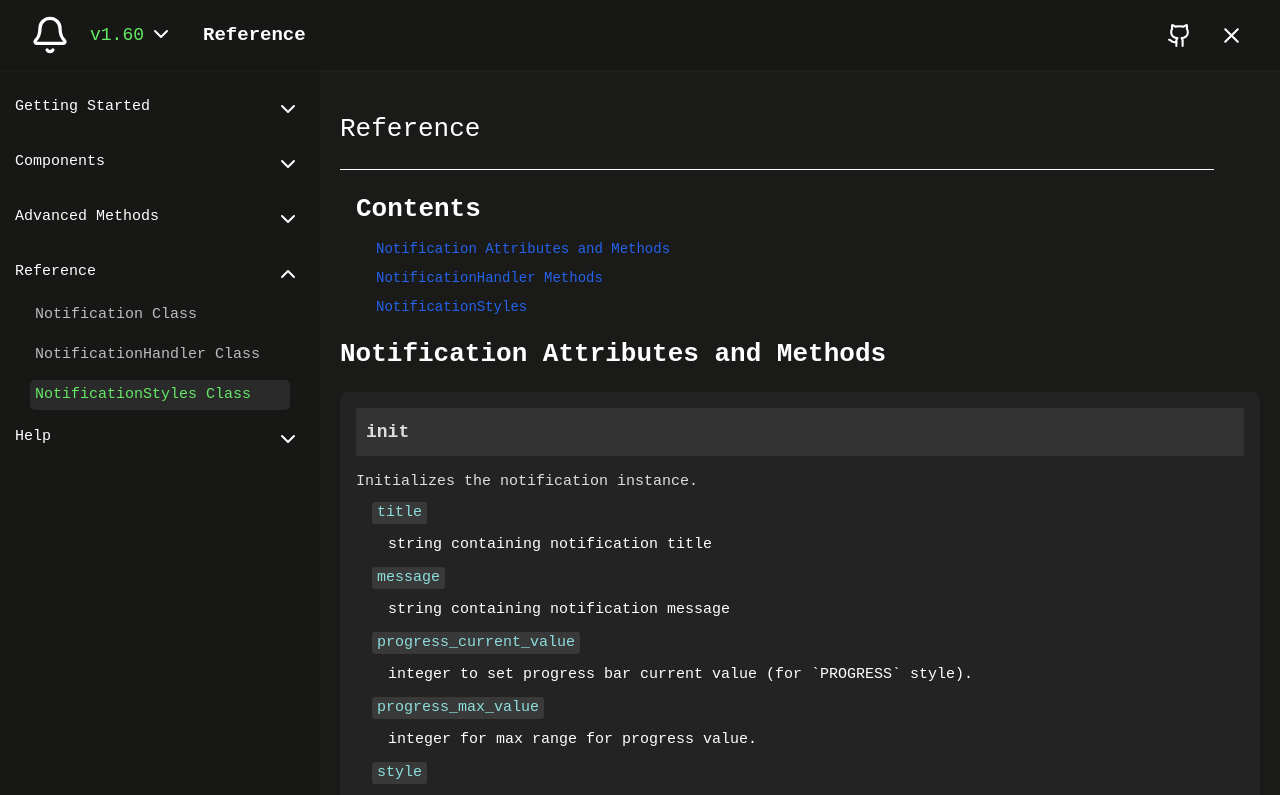
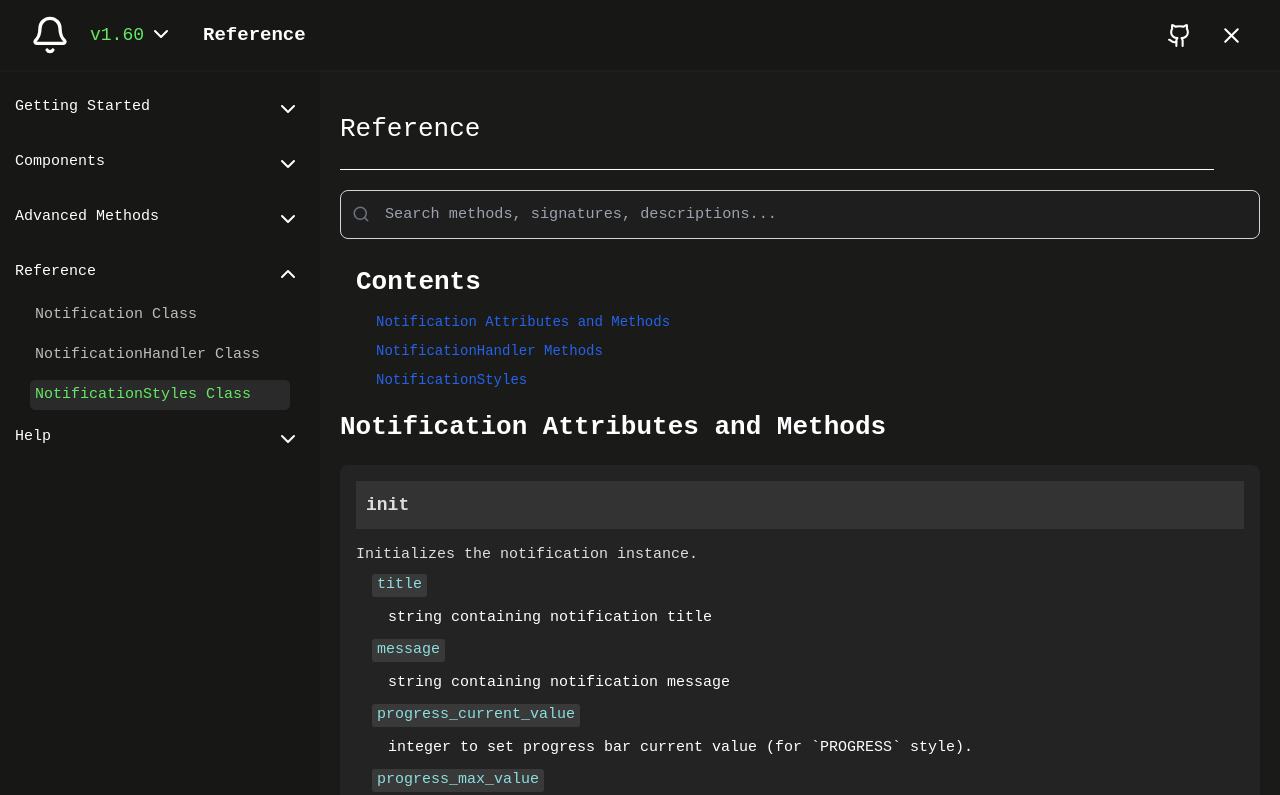
Before and after one commit to Fector101/android-notify-docs, a React (Vite) app: page /reference#notificationstyles-class in a window 1280 px wide. Shown: the top 795 px of the page. Built offline with nearby package versions, Linux system fonts and the light colour scheme.

Commit message:
search ref page

```diff
--- a/src/assets/css/referencepage.css
+++ b/src/assets/css/referencepage.css
@@ -155,6 +155,9 @@ dd {
     min-width: 300px;
     padding: 10px;
 }
+.reference-page {
+    width: 100%;
+}
 
 .reference-page p {
     width: 100% !important;
@@ -181,6 +184,87 @@ dd {
     line-height: 1.75rem;
 }
 
+.ref-search-wrapper {
+    position: relative;
+    display: flex;
+    align-items: center;
+    margin-bottom: 1.5rem;
+}
+
+.ref-search-icon {
+    position: absolute;
+    left: 12px;
+    color: #6b7280;
+    pointer-events: none;
+}
+
+.ref-search-input {
+    width: 100%;
+    padding: 0.75rem 2.5rem 0.75rem 2.75rem;
+    border: 1px solid #d1d5db;
+    border-radius: 8px;
+    font-size: 0.95rem;
+    background-color: #1e1e1e;
+    color: #e5e5e5;
+    outline: none;
+    transition: border-color 0.2s, box-shadow 0.2s;
+}
+
+.ref-search-input::-webkit-search-cancel-button,
+.ref-search-input::-webkit-search-decoration {
+    display: none;
+}
+
+.ref-search-input::-ms-clear {
+    display: none;
+}
+
+.ref-search-input:focus {
+    border-color: #3b82f6;
+    box-shadow: 0 0 0 3px rgba(59, 130, 246, 0.15);
+}
+
+.ref-search-input::placeholder {
+    color: #9ca3af;
+}
+
+.ref-search-count {
+    text-align: center;
+    color: #9ca3af;
+    margin-bottom: 1rem;
+    font-size: 0.9rem;
+}
+
+.ref-search-count strong {
+    color: #e5e5e5;
+}
+
+.ref-no-results {
+    min-height: 300px;
+    display: flex;
+    flex-direction: column;
+    align-items: center;
+    justify-content: center;
+    color: #9ca3af;
+    font-size: 1.1rem;
+}
+
+.ref-search-clear {
+    position: absolute;
+    right: 10px;
+    background: none;
+    border: none;
+    font-size: 1.4rem;
+    color: #9ca3af;
+    cursor: pointer;
+    line-height: 1;
+    padding: 0 4px;
+}
+
+.ref-search-clear:hover {
+    color: #e5e5e5;
+}
+
 @media screen and (max-width:500px) {
     .reference-page .handler-method {
         font-size: 13px;
--- a/src/pages/ReferencePage.tsx
+++ b/src/pages/ReferencePage.tsx
@@ -1,5 +1,6 @@
+import { useState } from "react";
 import "../assets/css/referencepage.css";
-import { ChevronLeft, ChevronRight } from "lucide-react";
+import { Search, ChevronLeft, ChevronRight } from "lucide-react";
 import { nanoid } from "nanoid";
 import { Link } from "react-router";
 import { InlineCode } from "../ui/CodeBlock/CodeBlock";
@@ -8,6 +9,27 @@ import { isLegacyVersion } from "../assets/js/helper";
 
 import { VERSION_MAP } from "./versions-data/index";
 import { ScrollToSection } from "../ui/ScrollAssist";
+
+function matchesSearch(query: string, ...fields: any[]): boolean {
+  if (!query) return true;
+  const q = query.toLowerCase();
+  return fields.some(f => {
+    if (typeof f === "string") return f.toLowerCase().includes(q);
+    return false;
+  });
+}
+
+function itemMatchesSearch(query: string, item: any, key?: string): boolean {
+  if (!query) return true;
+  const desc = typeof item.description === "string" ? item.description : "";
+  if (matchesSearch(query, key, item.signature, desc)) return true;
+  if (item.args?.length) {
+    return item.args.some((a: any) =>
+      matchesSearch(query, a.name, a.desc)
+    );
+  }
+  return false;
+}
 
 function MethodCard({method, fallback }: { method: any; fallback?: string }) {
   const class_name = fallback? fallback+" ref-code": "ref-code"
@@ -32,6 +54,33 @@ export default function ReferencePage({ version }: { version: Iversion }) {
   const data = VERSION_MAP[version];
   const NOTIFICATION_METHODS: NotificationMethods =
     data?.NOTIFICATION_METHODS || {};
+  const [searchQuery, setSearchQuery] = useState("");
+
+  const notificationEntries = Object.entries(NOTIFICATION_METHODS).filter(
+    ([key, m]) => itemMatchesSearch(searchQuery, m, key)
+  );
+  const handlerMethods = (data?.HANDLER_METHODS || []).filter((m) =>
+    itemMatchesSearch(searchQuery, m, m.id)
+  );
+  const styleEntries = data?.STYLE_ATTRIBUTES
+    ? Object.entries(data.STYLE_ATTRIBUTES).filter(([key, m]) =>
+        itemMatchesSearch(searchQuery, m, key)
+      )
+    : [];
+
+  const totalMethods =
+    Object.keys(NOTIFICATION_METHODS).length +
+    (data?.HANDLER_METHODS?.length || 0) +
+    (data?.STYLE_ATTRIBUTES
+      ? Object.keys(data.STYLE_ATTRIBUTES).length
+      : 0);
+
+  const matchedCount =
+    notificationEntries.length +
+    handlerMethods.length +
+    styleEntries.length;
+
+  const hasResults = matchedCount > 0;
 
   return (
     <div className="page main-page reference-page">
@@ -39,7 +88,42 @@ export default function ReferencePage({ version }: { version: Iversion }) {
       <h2>Reference</h2>
       <hr />
 
+      {/* Search */}
+      <div className="ref-search-wrapper">
+        <Search className="ref-search-icon" size={18} />
+        <input
+          type="search"
+          className="ref-search-input"
+          placeholder="Search methods, signatures, descriptions..."
+          value={searchQuery}
+          onChange={(e) => setSearchQuery(e.target.value)}
+        />
+        {searchQuery && (
+          <button
+            className="ref-search-clear"
+            onClick={() => setSearchQuery("")}
+          >
+            &times;
+          </button>
+        )}
+      </div>
+
+      {searchQuery && (
+        <p className="ref-search-count">
+          {hasResults
+            ? <>Found <strong>{matchedCount}</strong> of {totalMethods} results</>
+            : <>No results for "<strong>{searchQuery}</strong>"</>}
+        </p>
+      )}
+
+      {!hasResults && searchQuery && (
+        <div className="ref-no-results">
+          <p>Try a different search term</p>
+        </div>
+      )}
+
       {/* Table of Contents */}
+      {hasResults && (<>
       <nav className="border-l-4 border-blue-600 pl-4">
         <h2 className="font-semibold mb-2">Contents</h2>
         <ul className="inner-section-2 space-y-1 text-sm">
@@ -76,6 +160,7 @@ export default function ReferencePage({ version }: { version: Iversion }) {
       )}
 
       {/* Notification Methods */}
+      {notificationEntries.length > 0 && (
       <section
         id="notification-class"
         className="space-y-6 page-section"
@@ -85,13 +170,14 @@ export default function ReferencePage({ version }: { version: Iversion }) {
           Notification Attributes and Methods
         </h2>
 
-        {Object.entries(NOTIFICATION_METHODS).map(([key, m]) => (
+        {notificationEntries.map(([key, m]) => (
           <MethodCard key={key} method={m} fallback={key}/>
-
         ))}
       </section>
+      )}
 
       {/* Handler Methods */}
+      {handlerMethods.length > 0 && (
       <section
         id="notificationhandler-class"
         className="space-y-6 page-section"
@@ -99,12 +185,14 @@ export default function ReferencePage({ version }: { version: Iversion }) {
       >
         <h2 className="text-xl font-bold">NotificationHandler Methods</h2>
 
-        {data?.HANDLER_METHODS?.map((m) => (
+        {handlerMethods.map((m) => (
           <MethodCard key={nanoid()} method={m} />
         ))}
       </section>
+      )}
 
       {/* Styles */}
+      {styleEntries.length > 0 && (
       <section
         id="notificationstyles-class"
         className="space-y-6 page-section"
@@ -119,8 +207,7 @@ export default function ReferencePage({ version }: { version: Iversion }) {
         )}
 
         <div className="flex flex-wrap align-items-cen justify-content-cen styles-container">
-          {data?.STYLE_ATTRIBUTES &&
-            Object.entries(data.STYLE_ATTRIBUTES).map(([key, m]) => (
+          {styleEntries.map(([key, m]) => (
               <div
                 key={nanoid()}
                 className="bg-gray-50 rounded-lg shadow-sm hover:shadow-md transition"
@@ -135,6 +222,8 @@ export default function ReferencePage({ version }: { version: Iversion }) {
             ))}
         </div>
       </section>
+      )}
+      </>)}
 
       {/* Navigation */}
       <span className="flex next-page-btns-box space-between">
```
Also changed, not shown: public/last-updated.txt.
